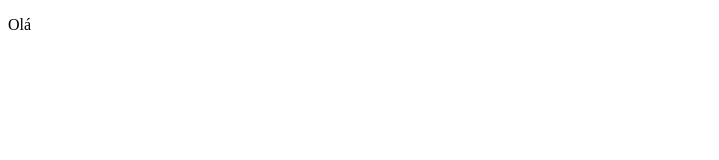
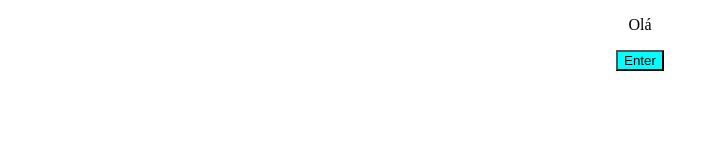
Before and after one commit to Miguel1i/Pagina-Multimedia, a plain HTML site: page index.html in a window 1280 px wide. Shown: the whole page, without its empty margins (0-719 px from the left). Drawn offline with Linux system fonts and the light colour scheme.

Commit message:
Teste com animação e center div

```diff
--- a/estilos.css
+++ b/estilos.css
@@ -0,0 +1,20 @@
+
+
+#paragrafo_1 {
+    color: black;
+    text-align: center;
+}
+
+#butao_1 {
+    transition: 0;
+    background-color: aqua;
+}
+
+#butao_1:hover {
+    transition-delay: 0.30s;
+    background-color: blue;
+}
+
+#div1 {
+    text-align: center;
+}
--- a/index.html
+++ b/index.html
@@ -7,8 +7,12 @@
     </head>
 
     <body>
-        <p>Olá</p>
+        <p id="paragrafo_1">Olá</p>
+
+        <div id="div1">
+            <button type="button" id="butao_1">Enter</button>
+        </div>
+
     </body>
 
-
 </html>
```
